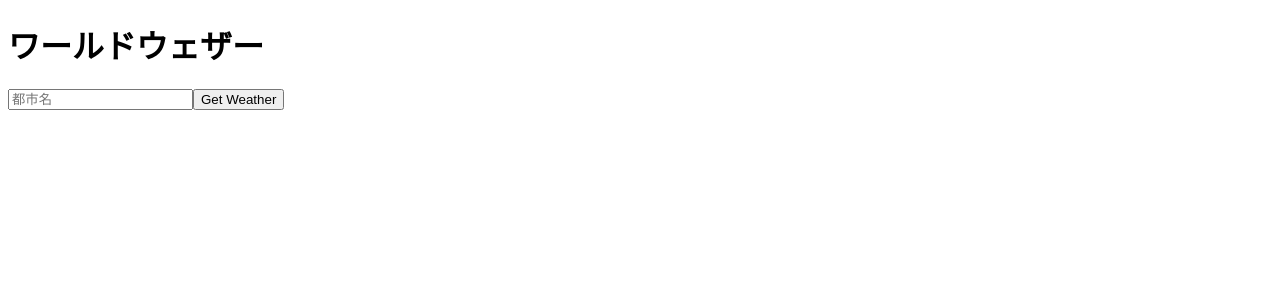
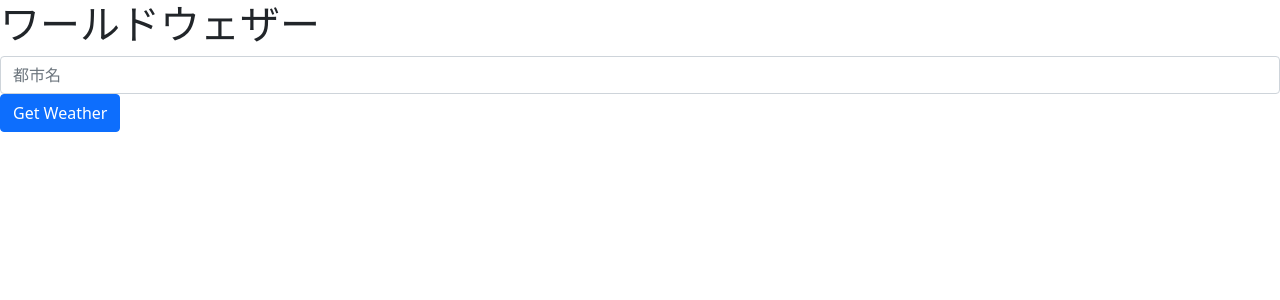
Before and after one commit to D-A-I/react-weather-app, a React (Create React App) app: page / in a window 1280 px wide. Shown: the top 300 px of the page. Built offline with nearby package versions, Linux system fonts and the light colour scheme.

Commit message:
feat: bootstrap 追加

```diff
--- a/package.json
+++ b/package.json
@@ -10,7 +10,9 @@
     "@types/node": "^12.0.0",
     "@types/react": "^17.0.0",
     "@types/react-dom": "^17.0.0",
+    "bootstrap": "^5.0.1",
     "react": "^17.0.2",
+    "react-bootstrap": "^1.6.1",
     "react-dom": "^17.0.2",
     "react-scripts": "4.0.3",
     "typescript": "^4.1.2",
--- a/src/App.tsx
+++ b/src/App.tsx
@@ -2,7 +2,7 @@ import React, { useState } from 'react';
 import Title from './components/Title';
 import Form from './components/Form';
 import Result from './components/Result';
-import './App.css';
+import 'bootstrap/dist/css/bootstrap.min.css';
 
 // APIから返却される型
 export type ResultType = {
--- a/src/components/Form.tsx
+++ b/src/components/Form.tsx
@@ -1,4 +1,5 @@
-import React, { FormEvent } from 'react';
+import React from 'react';
+import { FormGroup, FormControl, Button } from 'react-bootstrap';
 
 type FormProps = {
   setCity: React.Dispatch<React.SetStateAction<string>>;
@@ -8,13 +9,19 @@ type FormProps = {
 const Form: React.FC<FormProps> = ({ setCity, getWeather }) => {
   return (
     <form onSubmit={(e) => getWeather(e)}>
-      <input
-        type="text"
-        name="city"
-        placeholder="都市名"
-        onChange={(e) => setCity(e.target.value)}
-      />
-      <button type="submit">Get Weather</button>
+      <FormGroup>
+        <FormControl
+          type="text"
+          className=""
+          placeholder="都市名"
+          onChange={(e) => setCity(e.target.value)}
+        />
+      </FormGroup>
+      <FormGroup>
+        <Button variant="primary" type="submit">
+          Get Weather
+        </Button>
+      </FormGroup>
     </form>
   );
 };
--- a/src/components/Result.tsx
+++ b/src/components/Result.tsx
@@ -1,12 +1,13 @@
 import React from 'react';
+import { Card, ListGroup, ListGroupItem } from 'react-bootstrap';
 import { ResultState } from '../App';
 import { MapToUnion } from '../shared/UtilityTypes';
 
 type ResultProps = {
   result: ResultState | undefined;
 };
-
-const existsProperty = (props: ResultState) => {
+// Prepare data acquisition
+const prepareDataAcq = (props: ResultState) => {
   return (key: keyof ResultState): MapToUnion<ResultState> =>
     props ? props[key] : '';
 };
@@ -17,19 +18,21 @@ const Result: React.FC<ResultProps> = (props) => {
   // result が空の場合
   if (!result) return <div />;
 
-  const getValue = existsProperty(result);
+  const getValue = prepareDataAcq(result);
   return (
-    <div>
-      <div>{getValue('name')}</div>
-      <div>{getValue('country')}</div>
-      <div>
-        {getValue('temp_c')} <span>℃</span>
-      </div>
-      <div>
-        <img src={getValue('icon')} alt="icon" />
-        <span>{getValue('text')}</span>
-      </div>
-    </div>
+    <Card style={{ width: '18rem' }}>
+      <ListGroup variant="flush">
+        <ListGroupItem>{getValue('name')}</ListGroupItem>
+        <ListGroupItem>{getValue('country')}</ListGroupItem>
+        <ListGroupItem>
+          {getValue('temp_c')} <span>℃</span>
+        </ListGroupItem>
+        <ListGroupItem>
+          <img src={getValue('icon')} alt="icon" />
+          <span>{getValue('text')}</span>
+        </ListGroupItem>
+      </ListGroup>
+    </Card>
   );
 };
 
```
Also changed, not shown: 1 other file (tests, documents, lock files or other folders).
